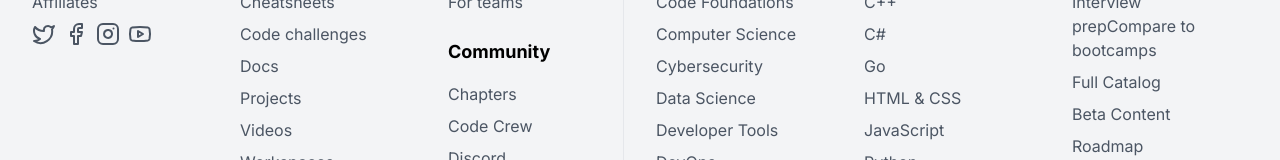
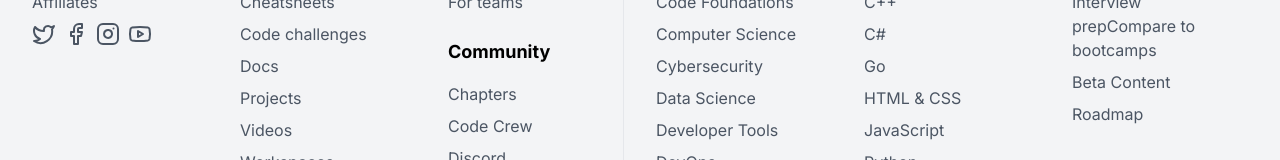
Before and after one commit to Lupleg-dev/React_Tutorials, a Next.js app: page /about_us in a window 1280 px wide. Shown: the part 1440-1600 px from the top of the page. Built offline with nearby package versions, Linux system fonts and the light colour scheme.

Commit message:
removed unwanted

```diff
--- a/components/Footer.jsx
+++ b/components/Footer.jsx
@@ -37,8 +37,11 @@
             <h2 className="font-bold text-lg mb-4">Resources</h2>
             <ul className="space-y-2">
               <li>
-                <a className="text-gray-600 hover:text-gray-900" href="https://ac.lupleg.website">
-                Academy
+                <a
+                  className="text-gray-600 hover:text-gray-900"
+                  href="https://ac.lupleg.website"
+                >
+                  Academy
                 </a>
               </li>
               <li>
@@ -270,7 +273,10 @@
             <h2 className="font-bold text-lg mb-4">Career building</h2>
             <ul className="space-y-2">
               <li>
-                <a className="text-gray-600 hover:text-gray-900" href="https://intern.lupleg.website">
+                <a
+                  className="text-gray-600 hover:text-gray-900"
+                  href="https://intern.lupleg.website"
+                >
                   Internship
                 </a>
               </li>
@@ -285,11 +291,6 @@
                 </a>
                 <a className="text-gray-600 hover:text-gray-900" href="#">
                   Compare to bootcamps
-                </a>
-              </li>
-              <li>
-                <a className="text-gray-600 hover:text-gray-900" href="#">
-                  Full Catalog
                 </a>
               </li>
               <li>
```
